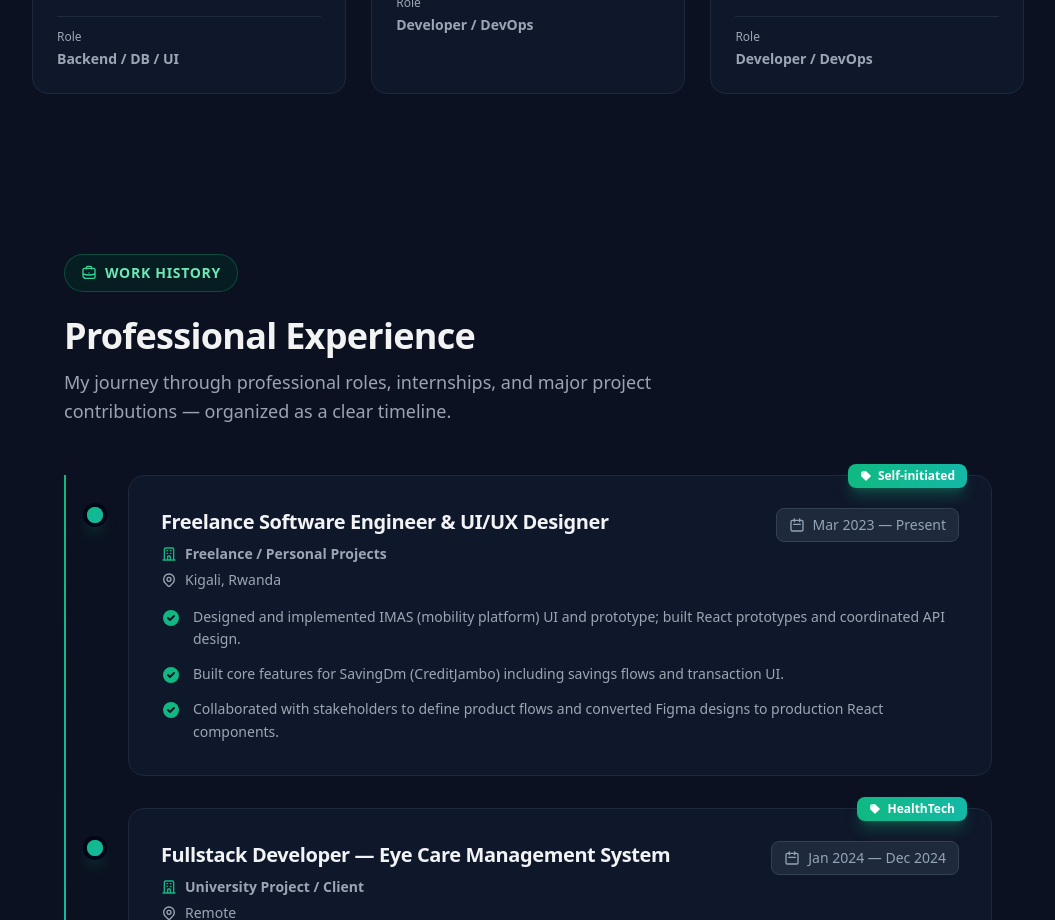
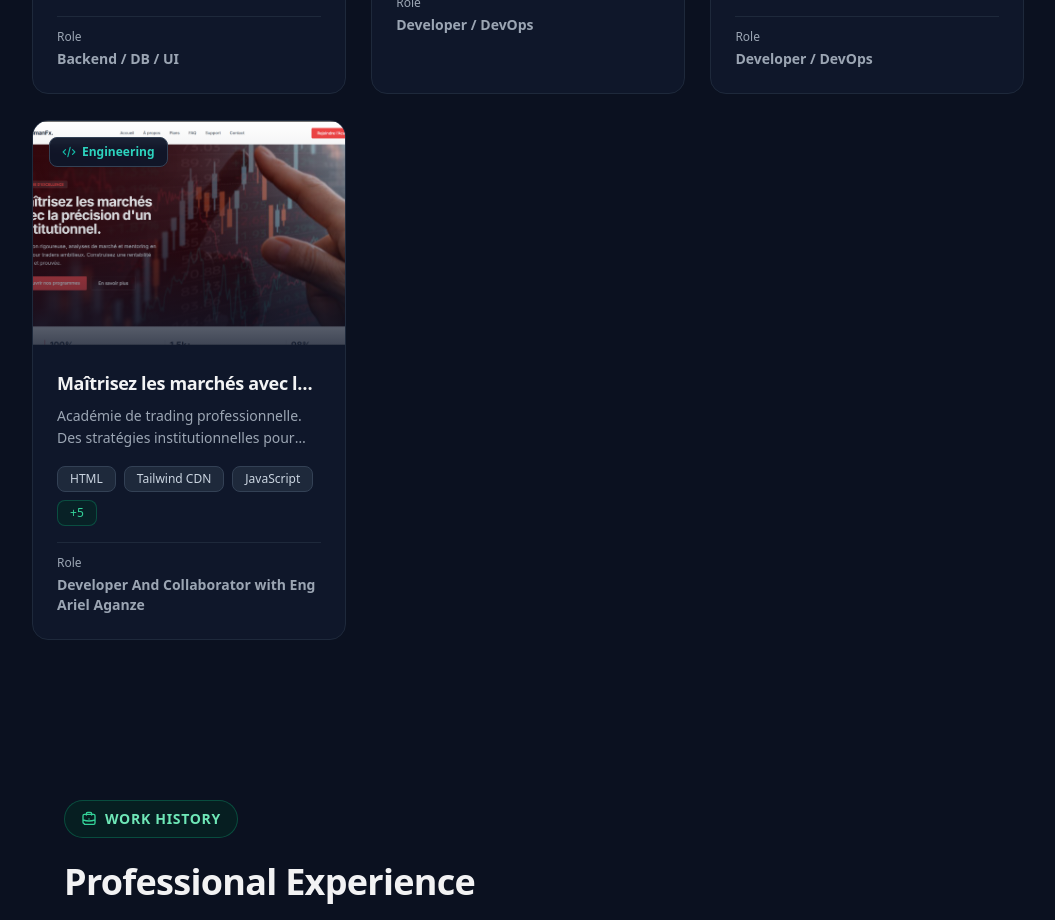
Before and after one commit to daniel2023-maseya2002/my-portfolio, a React (Vite) app: page / in a window 1280 px wide. Shown: the part 4180-5100 px from the top of the page, without its empty margins (112-1167 px from the left). Built offline with nearby package versions, Linux system fonts and the light colour scheme.

Commit message:
Added the new project bismanfx in the project doing

```diff
--- a/src/data/projects.js
+++ b/src/data/projects.js
@@ -21,6 +21,9 @@ import cassieCover from "../assets/projects/cassiecover.png";
 
 import jeremie1 from "../assets/projects/jeremie1.png";
 import jeremieCover from "../assets/projects/jeremiecover.png";
+
+import bisman1 from "../assets/projects/bisman1.png";
+import bismanCover from "../assets/projects/bismancover.png";
 
 // Each project has: id, title, type ('ux'|'eng'), short, role, tech, cover (bundled URL), images (array of bundled URLs), longDescription, liveUrl
 const projects = [
@@ -102,6 +105,19 @@ const projects = [
     longDescription:
       "A modern, professional portfolio website built with React.js to showcase skills, experience, projects, and certifications. The portfolio features a clean, responsive design with smooth animations and a professional blue color scheme. It includes sections for an about me, project showcase with detailed descriptions, a skills section with proficiency indicators, and a contact form that integrates with email services for easy communication.",
     liveUrl: "https://jeremienze-portfolio.andasy.dev/"
+  },
+  {
+    id: "bismanfx-acadmique", // Fixed ID spelling to match the actual business name
+    title: "Maîtrisez les marchés avec la précision d'un institutionnel - BismanFX Académique",
+    type: "eng",
+    short: "Académie de trading professionnelle. Des stratégies institutionnelles pour des résultats consistants.",
+    role: "Developer And Collaborator with Eng Ariel Aganze",
+    tech: ["HTML", "Tailwind CDN", "JavaScript", "React js", "Formspree", "GitHub Pages", "Render Dev", "GoDaddy"],
+    cover: bismanCover,
+    images: [bisman1],
+    longDescription:
+      "BismanFx Academy is a professional trading education platform founded by Matthieu Bisimwa, focused on institutional trading strategies (Smart Money Concepts) with structured training, live mentorship, and risk management guidance. It positions itself as a community for ambitious traders, particularly in Africa, aiming to build sustainable financial independence through disciplined trading.",
+    liveUrl: "https://bismanfx.com/"
   }
 ];
 
```
Also changed, not shown: src/assets/projects/bisman1.png (added), src/assets/projects/bismancover.png (added).
